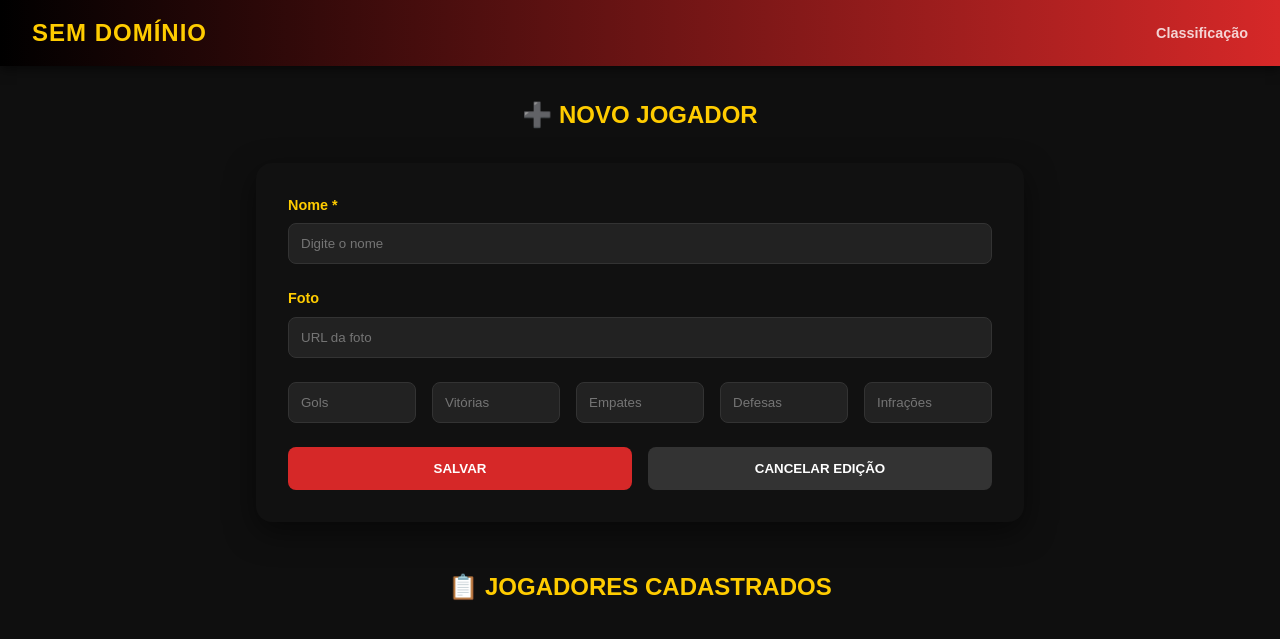
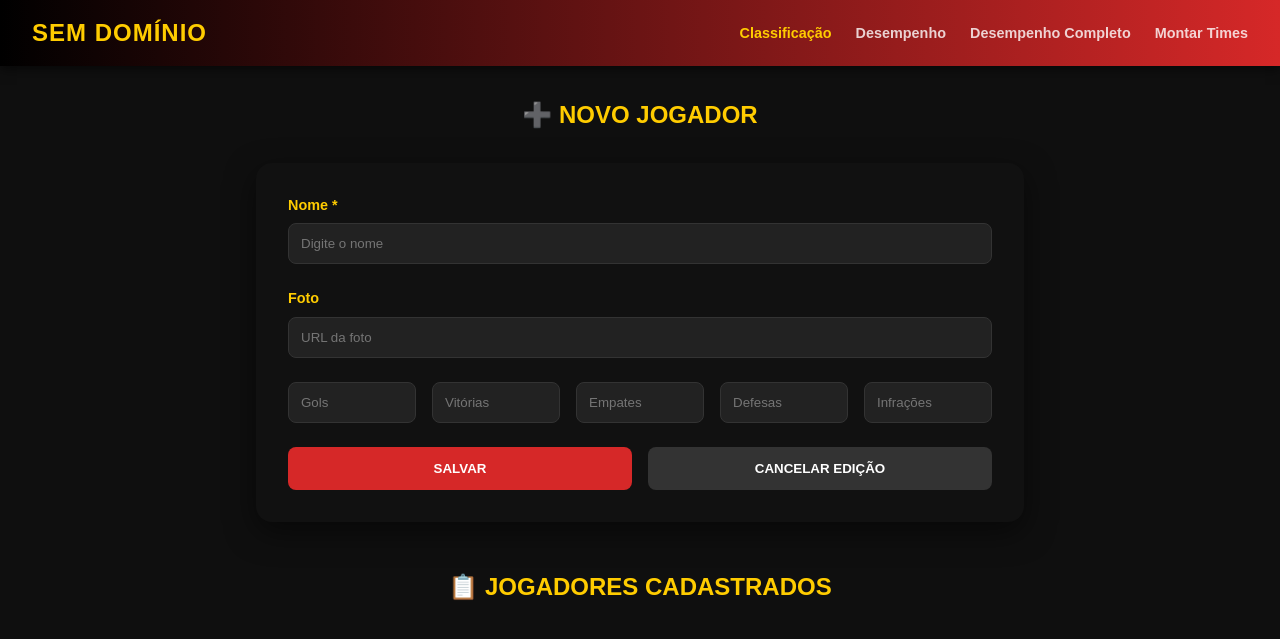
Before and after one commit to CostaGit33/semdominio, a plain HTML site: page index.html in a window 1280 px wide. Drawn offline with Linux system fonts and the light colour scheme; no server answers.

Commit message:
feat: add team builder to main navigation

```diff
--- a/index.html
+++ b/index.html
@@ -4,47 +4,29 @@
   <meta charset="UTF-8" />
   <meta name="viewport" content="width=device-width, initial-scale=1.0" />
   <title>Sem Domínio | Gerenciar Jogadores</title>
-
   <link rel="stylesheet" href="common-nav.css" />
   <link rel="stylesheet" href="adicionar.css" />
 </head>
 <body>
-
 <header class="app-header">
-  <div class="brand">
-  </a href="https://www.semdominio.online" target="_blank" class="brand-link">
-      <h1>Sem Domínio</h1>
-    </a>
-  </div>
-
-  <nav class="app-nav">
+  <div class="brand"><h1>Sem Domínio</h1></div>
+  <button class="menu-toggle" aria-label="Abrir menu">☰</button>
+  <nav class="app-nav" aria-label="Navegação principal">
     <ul>
-      <li><a href="https://www.semdominio.online">Classificação</a></li>
+      <li><a href="index.html">Classificação</a></li>
+      <li><a href="desempenho.html">Desempenho</a></li>
+      <li><a href="desempenho-completo.html">Desempenho Completo</a></li>
+      <li><a href="montar-times.html">Montar Times</a></li>
     </ul>
   </nav>
 </header>
-
 <main class="app-main">
-
-  <!-- FORMULÁRIO -->
   <section class="form-section">
-    <header class="section-header">
-      <h2 id="formTitle">➕ Novo Jogador</h2>
-    </header>
-
+    <header class="section-header"><h2 id="formTitle">➕ Novo Jogador</h2></header>
     <form id="playerForm" class="player-form">
       <input type="hidden" id="playerId" />
-
-      <div class="form-group">
-        <label>Nome *</label>
-        <input type="text" id="nome" placeholder="Digite o nome" required />
-      </div>
-
-      <div class="form-group">
-        <label>Foto</label>
-        <input type="text" id="foto" placeholder="URL da foto" />
-      </div>
-
+      <div class="form-group"><label>Nome *</label><input type="text" id="nome" placeholder="Digite o nome" required /></div>
+      <div class="form-group"><label>Foto</label><input type="text" id="foto" placeholder="URL da foto" /></div>
       <div class="form-grid">
         <input type="number" id="gols" placeholder="Gols" min="0" />
         <input type="number" id="vitorias" placeholder="Vitórias" min="0" />
@@ -52,31 +34,19 @@
         <input type="number" id="defesa" placeholder="Defesas" min="0" />
         <input type="number" id="infracoes" placeholder="Infrações" min="0" />
       </div>
-
       <div class="form-actions">
         <button type="submit" id="submitBtn">Salvar</button>
-        <button type="button" id="cancelEdit" class="secondary hidden">
-          Cancelar edição
-        </button>
+        <button type="button" id="cancelEdit" class="secondary hidden">Cancelar edição</button>
       </div>
     </form>
   </section>
-
-  <!-- LISTA -->
   <section class="list-section">
-    <header class="section-header">
-      <h2>📋 Jogadores Cadastrados</h2>
-    </header>
-
+    <header class="section-header"><h2>📋 Jogadores Cadastrados</h2></header>
     <ul id="playerList" class="player-list"></ul>
   </section>
-
 </main>
-
 <div id="feedback" aria-live="polite"></div>
-
 <script type="module" src="./globais.js"></script>
 <script type="module" src="./adicionar.js"></script>
-
 </body>
 </html>
```
